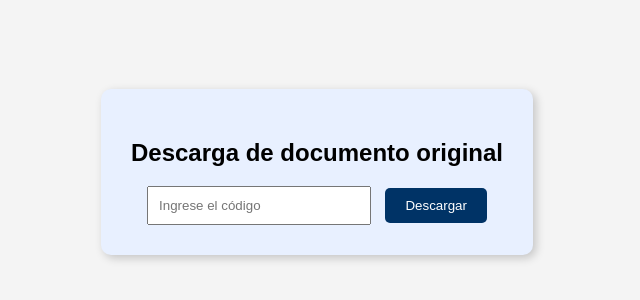
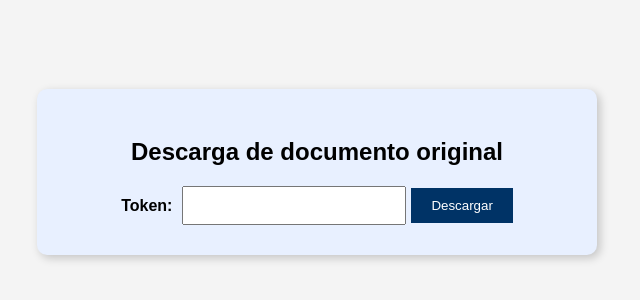
Before and after one commit to tramitesmigracionesgov/verificador-documentos, a plain HTML site: page index.html in a window 1280 px wide. Shown: the part 236-536 px from the top of the page, without its empty margins (323-963 px from the left). Drawn offline with Linux system fonts and the light colour scheme.

Commit message:
index.html

```diff
--- a/index.html
+++ b/index.html
@@ -19,11 +19,22 @@
       border-radius: 10px;
       box-shadow: 3px 3px 10px rgba(0,0,0,0.2);
       text-align: center;
+      width: 500px; /* más ancho */
+    }
+    .formulario {
+      display: flex;
+      align-items: center;
+      justify-content: center;
+      margin-top: 20px;
+    }
+    label {
+      margin-right: 10px;
+      font-weight: bold;
     }
     input {
       padding: 10px;
       width: 200px;
-      margin-right: 10px;
+      margin-right: 5px; /* más pegado al botón */
     }
     button {
       padding: 10px 20px;
@@ -31,15 +42,18 @@
       color: white;
       border: none;
       cursor: pointer;
-      border-radius: 5px;
+      border-radius: 0px; /* sin redondeado */
     }
   </style>
 </head>
 <body>
   <div class="contenedor">
     <h2>Descarga de documento original</h2>
-    <input type="text" id="token" placeholder="Ingrese el código">
-    <button onclick="descargar()">Descargar</button>
+    <div class="formulario">
+      <label for="token">Token:</label>
+      <input type="text" id="token">
+      <button onclick="descargar()">Descargar</button>
+    </div>
   </div>
 
   <script>
```
